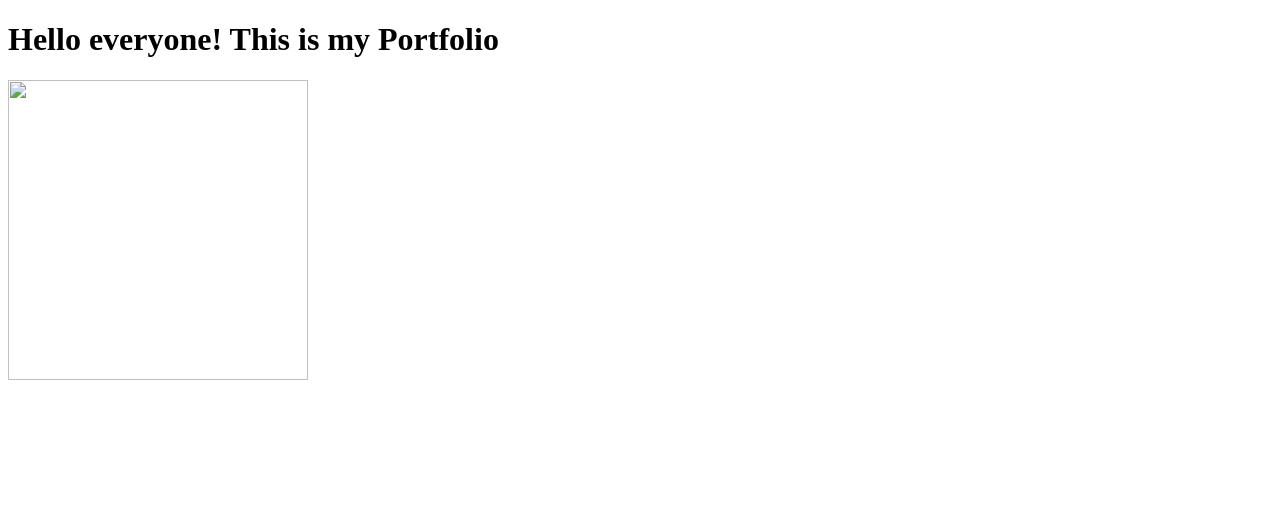
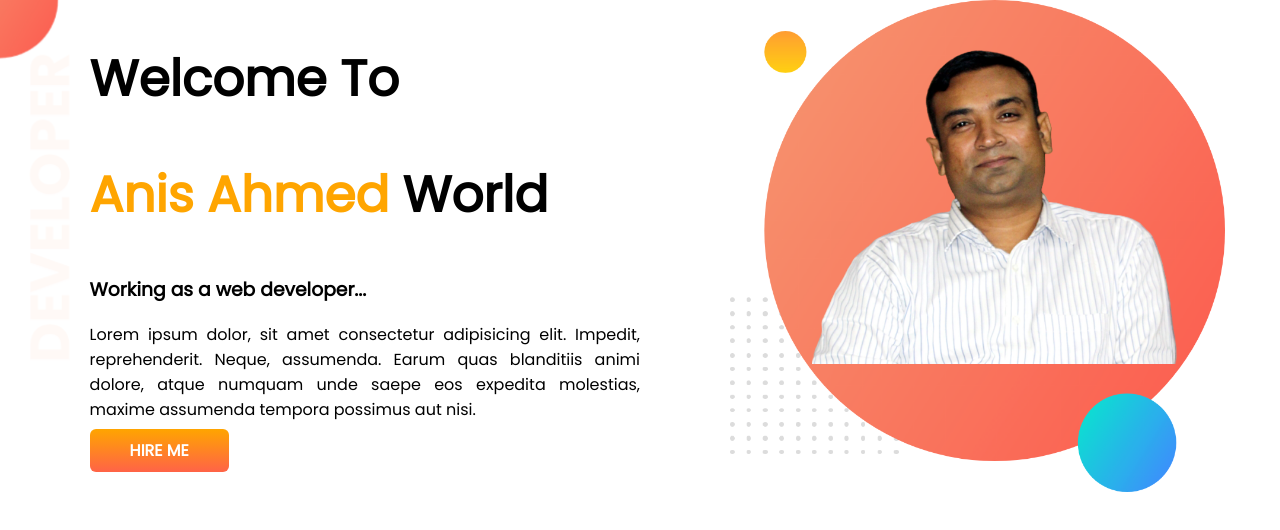
Before and after one commit to anischp/developer-portfolio, a plain HTML site: page index.html in a window 1280 px wide. Drawn offline with Linux system fonts and the light colour scheme.

Commit message:
Header Completed

```diff
--- a/index.html
+++ b/index.html
@@ -4,11 +4,32 @@
     <meta charset="UTF-8" />
     <meta http-equiv="X-UA-Compatible" content="IE=edge" />
     <meta name="viewport" content="width=device-width, initial-scale=1.0" />
-    <title>Anis Portfolio</title>
+    <title>Anis Ahmed Portfolio</title>
+    <link rel="preconnect" href="https://fonts.googleapis.com" />
+    <link rel="preconnect" href="https://fonts.gstatic.com" crossorigin />
+    <link
+      href="https://fonts.googleapis.com/css2?family=Poppins&display=swap"
+      rel="stylesheet"
+    />
     <link rel="stylesheet" href="style.css" />
   </head>
   <body>
-    <h1>Hello everyone! This is my Portfolio</h1>
-    <img src="images/myself.jpg" alt="" width="300px" height="300px" />
+    <section>
+      <div class="half-width">
+        <h1>Welcome To</h1>
+        <h1><span>Anis Ahmed</span> World</h1>
+        <h3>Working as a web developer...</h3>
+        <p>
+          Lorem ipsum dolor, sit amet consectetur adipisicing elit. Impedit,
+          reprehenderit. Neque, assumenda. Earum quas blanditiis animi dolore,
+          atque numquam unde saepe eos expedita molestias, maxime assumenda
+          tempora possimus aut nisi.
+        </p>
+        <a target="_blank" href="http://sib.gov.bd">HIRE ME</a>
+      </div>
+      <div class="half-width">
+        <img src="images/anis-1.png" alt="Anis Ahmed" />
+      </div>
+    </section>
   </body>
 </html>
--- a/style.css
+++ b/style.css
@@ -0,0 +1,41 @@
+body {
+  margin: 0;
+  padding: 0;
+  font-family: "Poppins", sans-serif;
+}
+
+section {
+  display: flex;
+  background-image: url(images/top-banner.png);
+  background-repeat: no-repeat;
+}
+
+.half-width {
+  width: 50%;
+  padding-left: 7%;
+}
+
+.half-width img {
+  width: 90%;
+}
+
+h1 {
+  font-size: 50px;
+}
+
+h1 span {
+  color: orange;
+}
+
+p {
+  text-align: justify;
+}
+
+a {
+  text-decoration: none;
+  padding: 10px 40px;
+  background-image: linear-gradient(orange, tomato);
+  font-weight: 700;
+  color: #fff;
+  border-radius: 6px;
+}
```
